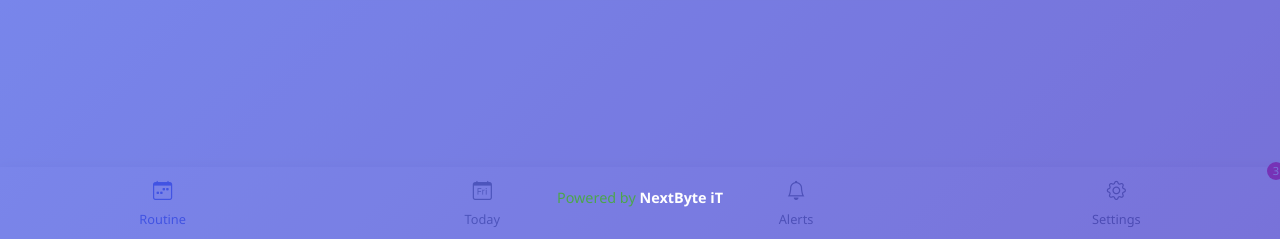
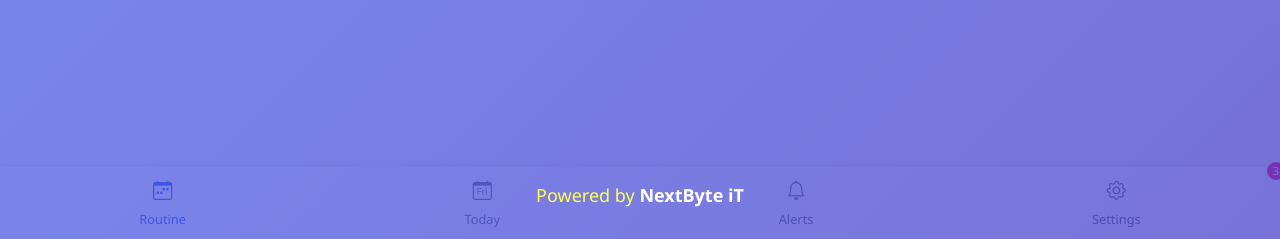
Before and after one commit to Naim-006/routine-69c, a plain HTML site: page index.html in a window 1280 px wide. Shown: the part 561-800 px from the top of the page. Drawn offline with nearby package versions, Linux system fonts and the light colour scheme.

Commit message:
Update index.html

```diff
--- a/index.html
+++ b/index.html
@@ -11,7 +11,7 @@
     </style>
 </head>
 <body>
-    <!-- Intro Screen -->
+
     <div class="intro-screen" id="introScreen">
         <div class="intro-logo">
             <i class="bi bi-calendar-week"></i>
@@ -19,7 +19,7 @@
         <h1 class="intro-title">CSE 69_C DIU</h1>
 
 
-        <div class="powered-by" style="color:green;">
+        <div class="powered-by" style="color:yellow;font-size:18px;">
             Powered by <a href="https://nextbyte-it.netlify.app/about#team">NextByte iT</a>
         </div>
     </div>
@@ -58,7 +58,7 @@
             </div>
 
             <div id="routineContent">
-                <!-- Content will be dynamically loaded here -->
+
             </div>
         </div>
     </div>
@@ -83,7 +83,7 @@
         </div>
     </div>
 
-    <!-- Class Details Modal -->
+
     <div class="modal fade" id="classDetailsModal" tabindex="-1" aria-labelledby="classDetailsModalLabel" aria-hidden="true">
         <div class="modal-dialog">
             <div class="modal-content">
```
